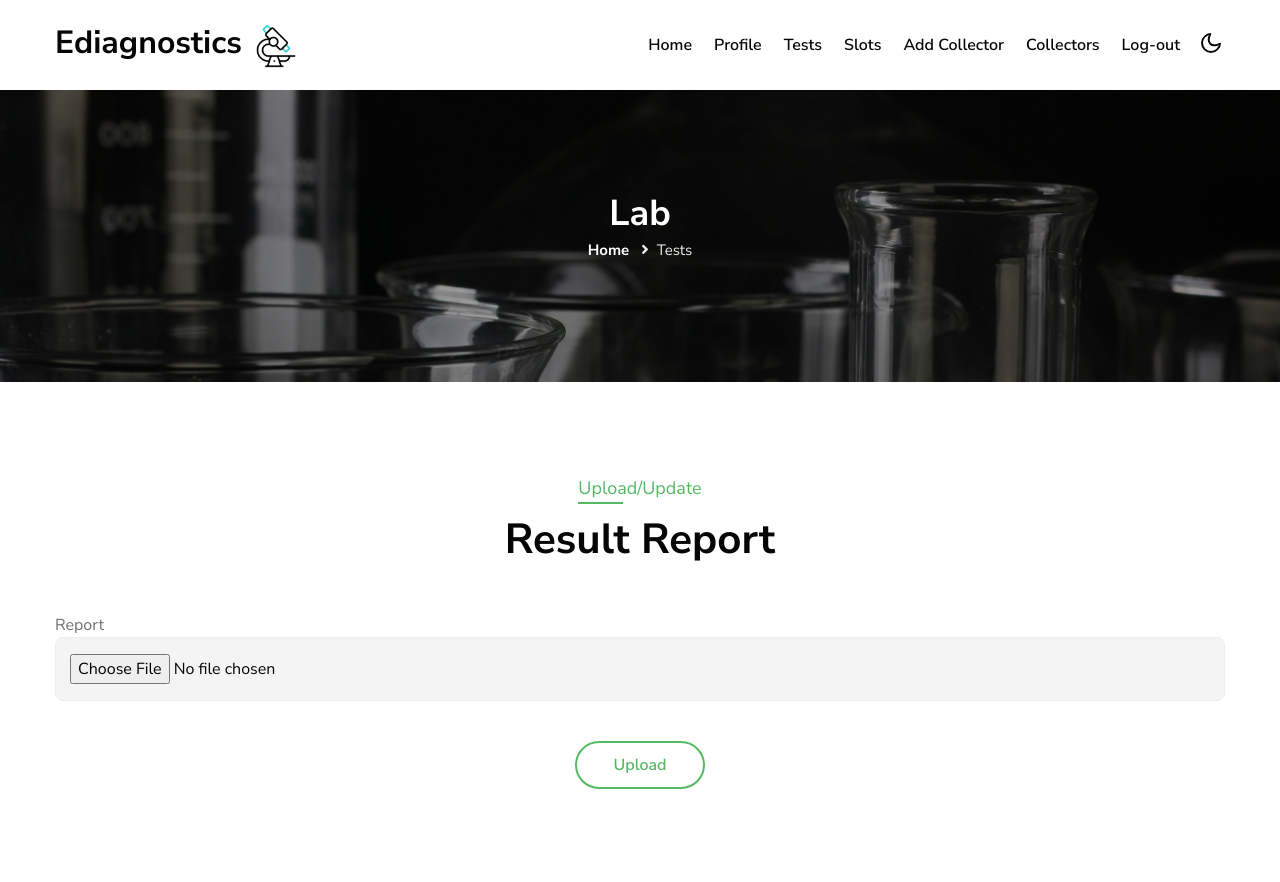
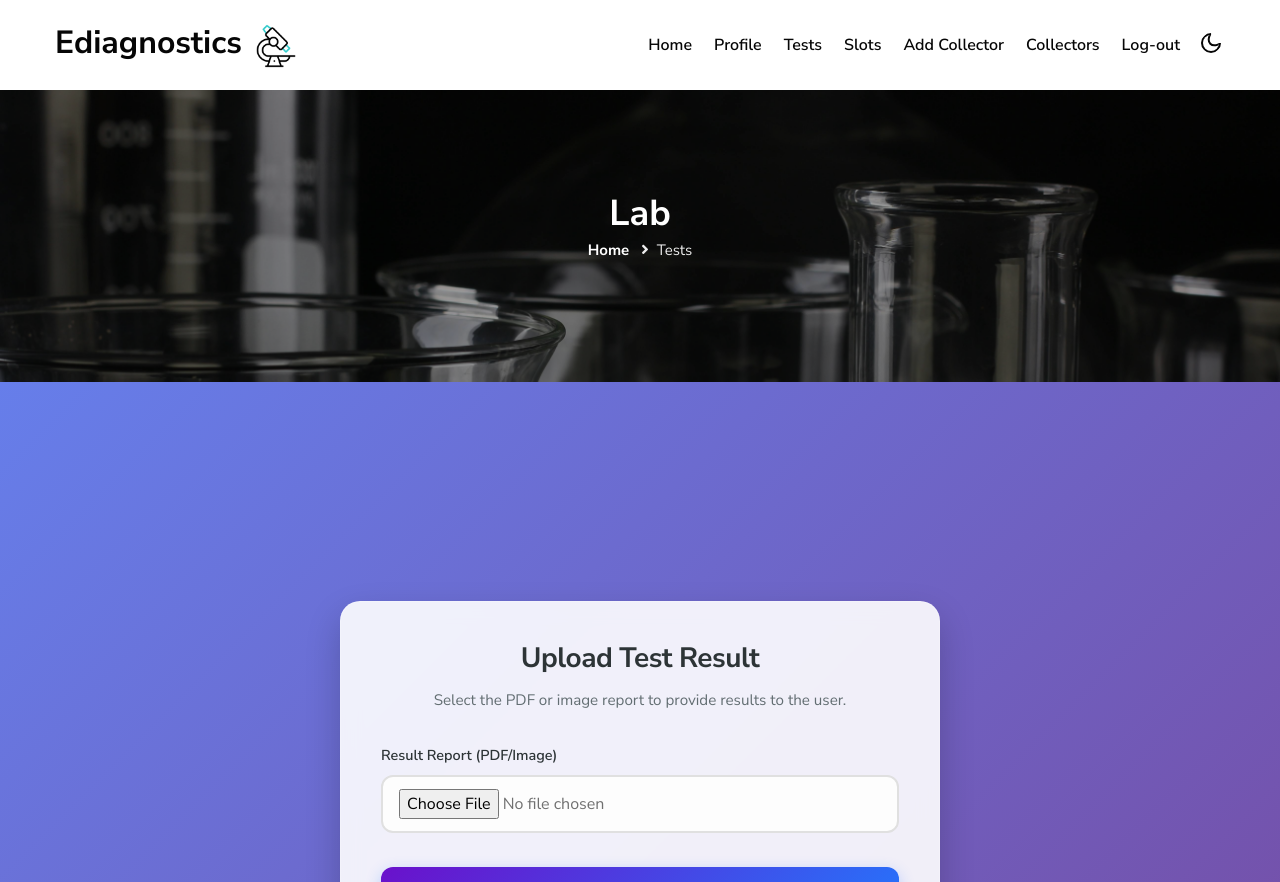
Before and after one commit to VishnuSuresh0204/-e-Diagnostics-Lab, a Django app: template template/lab_addReport.html in a window 1280 px wide. Shown: the top 882 px of the page. Run offline with Django 4.2, Linux system fonts and the light colour scheme; the template is opened without the code that fills it, so the values that code supplies are empty; some libraries are stand-ins or nearby versions.

Commit message:
feat: implement validations and premium styling for lab-related pages

```diff
--- a/template/lab_addReport.html
+++ b/template/lab_addReport.html
@@ -16,58 +16,60 @@
 <!-- //inner banner -->
 
 <!-- Upload Report -->
-<section class="w3l-w3l-contacts-12 py-5">
-    <div class="contact-top py-lg-5 py-md-4 py-2">
-        <div class="container">
+<section class="premium-form-container">
+    <div class="premium-card animate-up" style="max-width: 600px; margin: auto;">
 
-            <div class="title-main text-center mx-auto mb-md-5 mb-4" style="max-width:500px;">
-                <h5 class="sub-title">Upload/Update</h5>
-                <h3 class="title-style">Result Report</h3>
-            </div>
+        <h3 class="premium-title text-center">Upload Test Result</h3>
+        <p class="premium-subtitle text-center">Select the PDF or image report to provide results to the user.</p>
 
-            <div class="row">
-                <div class="col-md-12 contacts12-main">
-
-                    <form method="post" class="main-input" enctype="multipart/form-data">
+        <form method="post" class="needs-validation" enctype="multipart/form-data" novalidate>
             {% csrf_token %}
 
-                        <div class="row top-inputs">
-                            <div class="col-md-12">
-                                <label for="rep">Report</label>
-                                <input type="file" name="report" id="rep" required>
-                            </div>
+            <div class="premium-input-group">
+                <label class="premium-label">Result Report (PDF/Image)</label>
+                <input
+                    type="file"
+                    name="report"
+                    id="rep"
+                    class="premium-input"
+                    accept=".pdf,image/*"
+                    required>
+                <div class="invalid-feedback">Please select a valid report file.</div>
             </div>
 
             <div class="text-center mt-4">
-                            <button type="submit" class="btn btn-style">Upload</button>
+                <button type="submit" class="premium-button">
+                    Upload Report <i class="fas fa-upload ml-2"></i>
+                </button>
             </div>
 
         </form>
 
     </div>
-            </div>
-
-        </div>
-    </div>
 </section>
 
-<!-- Map Section -->
-<section class="w3l-contacts-1">
-    <div class="contacts">
-        <div class="contacts-content">
-            <iframe
-                src="https://www.google.com/maps/embed?pb=!1m18!1m12!1m3!1d158858.47340002653!2d-0.24168120642536509!3d51.52855824164916!2m3!1f0!2f0!3f0!3m2!1i1024!2i768!4f13.1!3m3!1m2!1s0x47d8a00baf21de75%3A0x52963a5addd52a99!2sLondon%2C+UK!5e0!3m2!1sen!2sin!4v1562822037850!5m2!1sen!2sin"
-                width="100%" height="650" frameborder="0" style="border:0" allowfullscreen>
-            </iframe>
+<!-- Bootstrap validation -->
 
-            <address>
-                <h4>London</h4>
-                <a href="mailto:hello@w3layouts.com">Email: hello@w3layouts.com</a>
-                <a href="tel:8-800-999-800">Tel: 8-800-999-800</a>
-            </address>
+<script>
+(function () {
+'use strict'
 
-        </div>
-    </div>
-</section>
+const forms = document.querySelectorAll('.needs-validation')
+
+Array.from(forms).forEach(function (form) {
+form.addEventListener('submit', function (event) {
+
+if (!form.checkValidity()) {
+event.preventDefault()
+event.stopPropagation()
+}
+
+form.classList.add('was-validated')
+
+}, false)
+})
+
+})()
+</script>
 
 {% endblock %}
```
Also changed, not shown: template/lab_add_collector.html (+76 -7 lines), template/lab_update.html (+36 -2 lines). Lines whose indentation alone changed are shown as unchanged.
